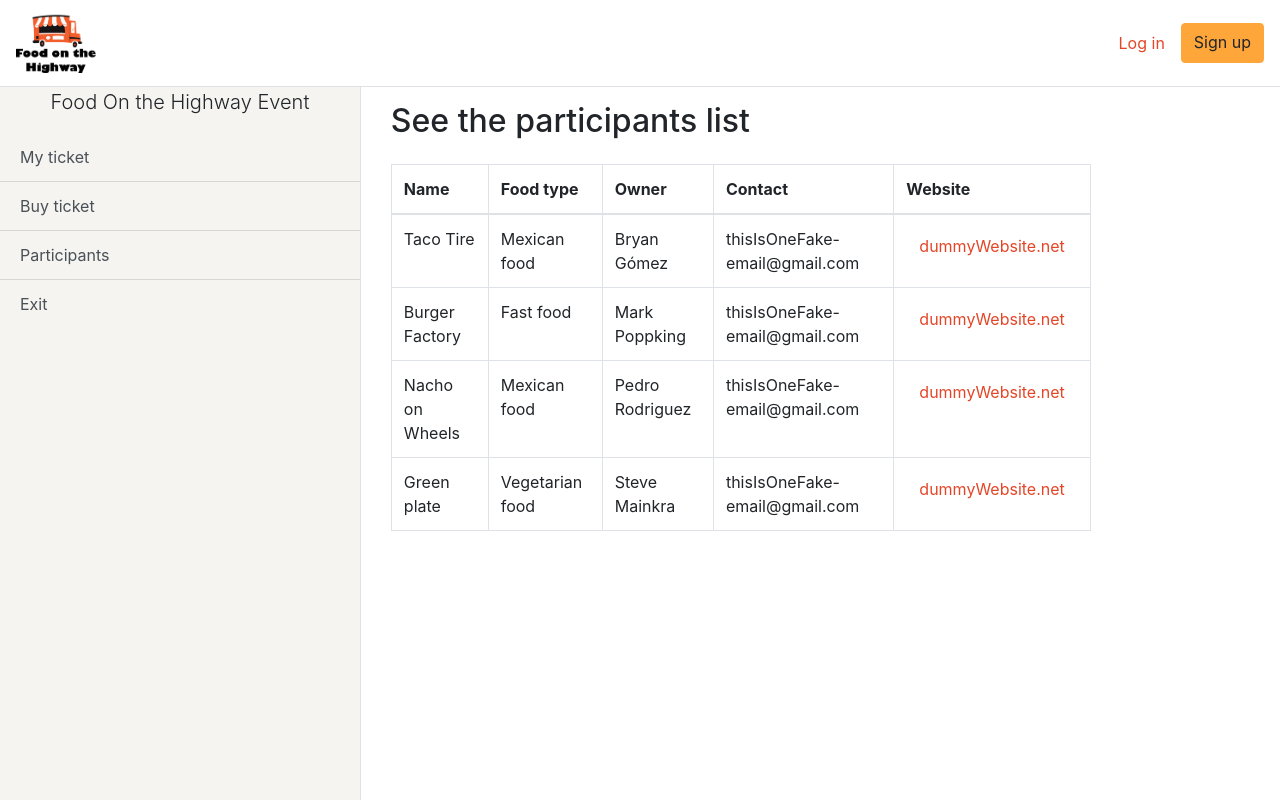
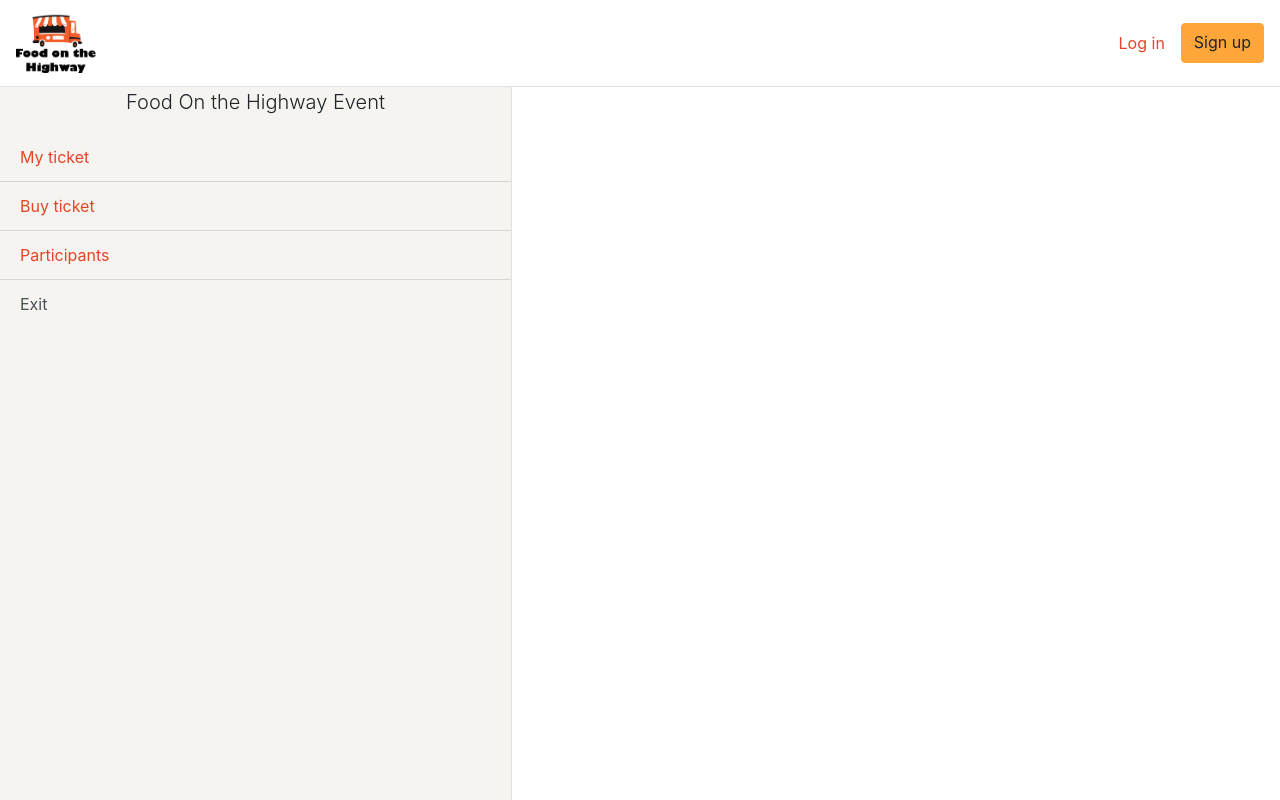
Before and after one commit to xDAVEx-ch/food-on-the-highway, a React (Create React App) app: page /main in a window 1280 px wide. Built offline with nearby package versions, Linux system fonts and the light colour scheme.

Commit message:
feat(Sidebar): Add funcionality to sidebar

```diff
--- a/src/components/sidebar/sidebar.component.jsx
+++ b/src/components/sidebar/sidebar.component.jsx
@@ -1,21 +1,31 @@
 import React from 'react';
+
+import { withRouter } from "react-router";
+import { Link } from 'react-router-dom';
 
 import ListGroup from 'react-bootstrap/ListGroup';
 
+import SIDEBAR_DATA from './sidebarData';
 import './sidebar.styles.scss';
 
-const Sidebar = () => (
+const Sidebar = ({ match }) => (
     <>
         <div className='bg-secondary border-right' id='sidebar-wrapper'>
             <p className='sidebar-heading lead'>Food On the Highway Event</p>
             <ListGroup variant='flush'>
-                <ListGroup.Item className='bg-secondary' action>My ticket</ListGroup.Item>
-                <ListGroup.Item className='bg-secondary' action>Buy ticket</ListGroup.Item>
-                <ListGroup.Item className='bg-secondary' action>Participants</ListGroup.Item>
+                {
+                    SIDEBAR_DATA.consumer.map((opt) =>{
+                        return (
+                            <ListGroup.Item key={opt.id} className='bg-secondary' action>
+                                <Link to={`${match.url}${opt.path}`}>{opt.text}</Link>
+                            </ListGroup.Item>
+                        )
+                    })
+                }
                 <ListGroup.Item className='bg-secondary' action>Exit</ListGroup.Item>
             </ListGroup>
         </div>
     </>
 );
 
-export default Sidebar;
+export default withRouter(Sidebar);
--- /dev/null
+++ b/src/components/sidebar/sidebarData.js
@@ -0,0 +1,38 @@
+const SIDEBAR_DATA = {
+    consumer: [
+        {
+            id: 1,
+            path: '/my-ticket',
+            text: 'My ticket',
+        },
+        {
+            id: 2,
+            path: '/buy-ticket',
+            text: 'Buy ticket',
+        },
+        {
+            id: 3,
+            path: '/participants',
+            text: 'Participants',
+        }
+    ],
+    participants: [
+        {
+            id: 1,
+            path: '/my-positions',
+            text: 'My positions',
+        },
+        {
+            id: 2,
+            path: '/select-positions',
+            text: 'Select positions',
+        },
+        {
+            id: 3,
+            path: '/list-positions',
+            text: 'See positions',
+        }
+    ]
+};
+
+export default SIDEBAR_DATA;
--- a/src/pages/mainPage/mainPage.component.jsx
+++ b/src/pages/mainPage/mainPage.component.jsx
@@ -1,15 +1,19 @@
 import React from 'react';
+
+import { Route } from 'react-router-dom';
 
 import Sidebar from '../../components/sidebar/sidebar.component';
 import MyTicket from '../../pages/myTicket/myTicket.component';
 import BuyTicket from '../../pages/buyTicket/buyTicket.component';
 import Participants from '../../pages/participants/participants.component';
 
-const MainPage = () => {
+const MainPage = ({ match }) => {
     return(
         <div className='d-flex' id='wrapper'>
             <Sidebar />
-            <Participants />
+            <Route path={`${match.path}/my-ticket`} component={MyTicket} />
+            <Route path={`${match.path}/buy-ticket`} component={BuyTicket} />
+            <Route path={`${match.path}/participants`} component={Participants} />
         </div>
     );
 }
```
